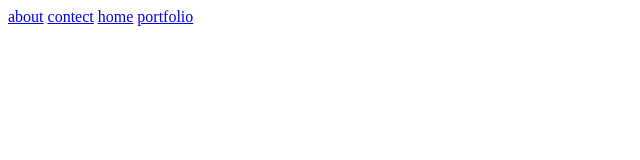
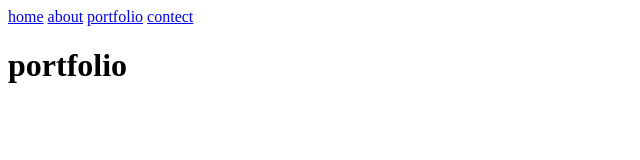
Before and after one commit to bearbo220/bearbo220.github.io, a plain HTML site: page home/portfolio.html in a window 1280 px wide. Shown: the whole page, without its empty margins (0-640 px from the left). Drawn offline with Linux system fonts and the light colour scheme.

Commit message:
修改網業結構
修正nav、con

```diff
--- a/home/portfolio.html
+++ b/home/portfolio.html
@@ -5,9 +5,15 @@
     <title>Welcome!!</title>
 </head>
 <body>
-    <a href="about.html">about</a>
-    <a href="contect.html">contect</a>
-    <a href="home.html">home</a>
-    <a href="portfolio.html">portfolio</a>
+    <div class="container">
+        <div class="nav">
+            <a href="home.html">home</a>
+            <a href="about.html">about</a>
+            <a href="portfolio.html">portfolio</a>
+            <a href="contect.html">contect</a>
+        </div>
+        <div class="jumbotton"><h1>portfolio</h1></div>
+    </div>
+
 </body>
 </html>
```
Also changed, not shown: home/about.html (+10 -4 lines), home/contect.html (+10 -4 lines), home/home.html (+10 -4 lines), index.html (+1 -1 lines).
